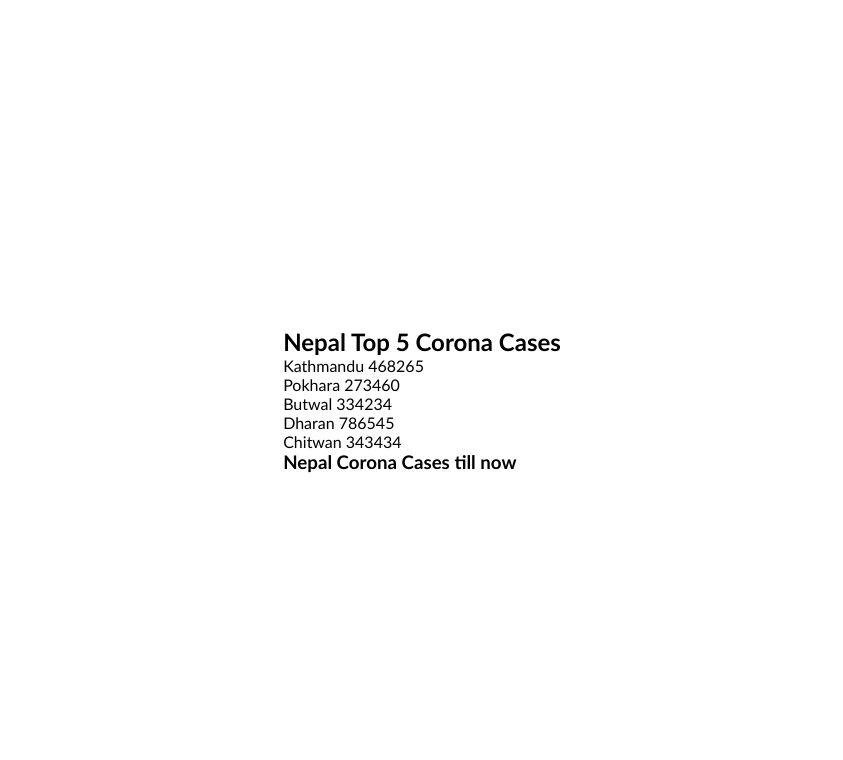
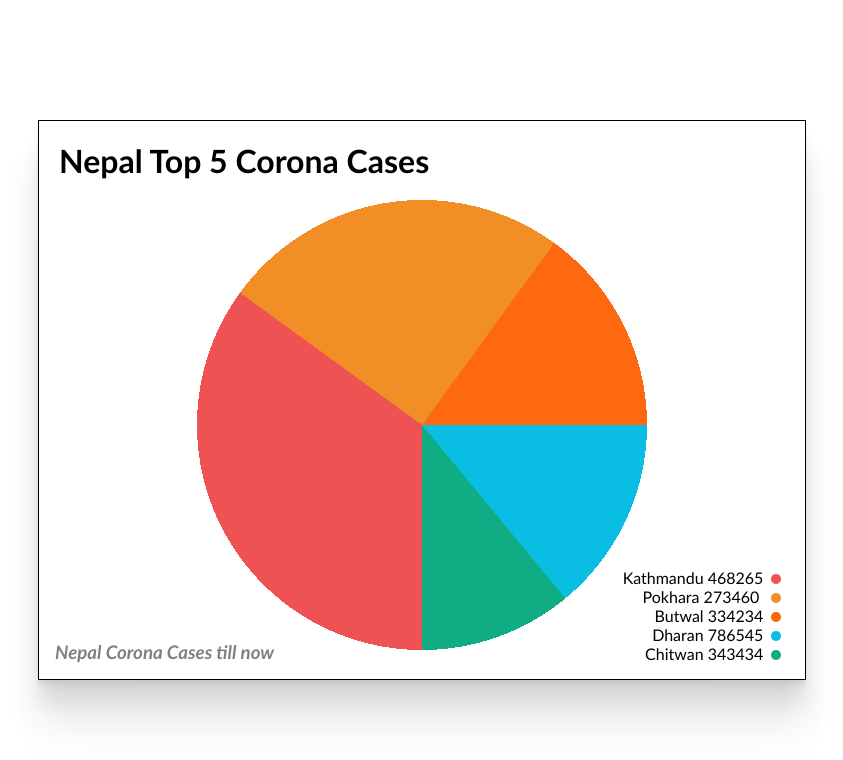
Before and after one commit to surajgautam27/Advance_Css, a plain HTML site: page Pie Chart/index.html in a window 1280 px wide. Shown: the whole page, without its empty margins (218-1061 px from the left). Drawn offline with Linux system fonts and the light colour scheme.

Commit message:
pie chart complete

```diff
--- a/Pie Chart/index.html
+++ b/Pie Chart/index.html
@@ -19,13 +19,71 @@
             justify-content: center;
             align-items: center;
         }
+.center_div{
+    width:calc(100vw - 40vw);
+    height: calc(100vh - 30vh);
+    position: relative;
+    border: 1px solid #000;
+    box-shadow:
+    0 2.8px 2.2px rgba(0,0,0,0.034),
+    0 6.7px 5.3px rgba(0,0,0,0.048),
+    0 12.5px 10px rgba(0,0,0,0.006),
+    0 22.3px 17.9px rgba(0,0,0,0.072),
+    0 41.8px 33.4px rgba(0,0,0,0.086),
+    0 100px 80px rgba(0,0,0,0.012);
+}
+.pie-chart{
+    background: radial-gradient(circle closest-side, transparent 100%,
+    #fff 0),
+    conic-gradient(
+       from 180deg,
+       #ee5253 0,
+       #ee5253 35%,
+       #f28e26 0,
+       #f28e26 60%,
+       #fe680e 0,
+       #fe680e 75%,
+       #0abde3 0,
+       #0abde3 89%,
+       #10ac84 0,
+       #10ac84 100%);
+    min-width: 300px;
+    min-height: 450px;
+}
+.center_div h1{
+    padding:20px 0 20px 20px;
+}
+.center_div p{
+    position: absolute;
+    bottom:1rem;
+    right:1rem;
+    font-size: 1.1 rem;
+    text-align: right;
+}
+.center_div span::after{
+    content: "";
+    display: inline-block;
+    width: 0.6rem;
+    height: 0.6rem;
+    border-radius: 50%;
+    font-weight: 700;
+    background: currentColor;
+    margin: 0 0.5rem;
 
+}
+.center_div h3{
+    position: absolute;
+    bottom: 0;
+    padding: 1rem;
+    color:gray;
+    font-style: italic;
+}
     </style>
 </head>
 <body>
     <div class="main_div">
         <div class="center_div">
-            <h2>Nepal Top 5 Corona Cases</h2>
+            <h1>Nepal Top 5 Corona Cases</h1>
             <div class="pie-chart"></div>
             <p>
                 Kathmandu 468265<span style="color:#ee5253"></span><br>
```
